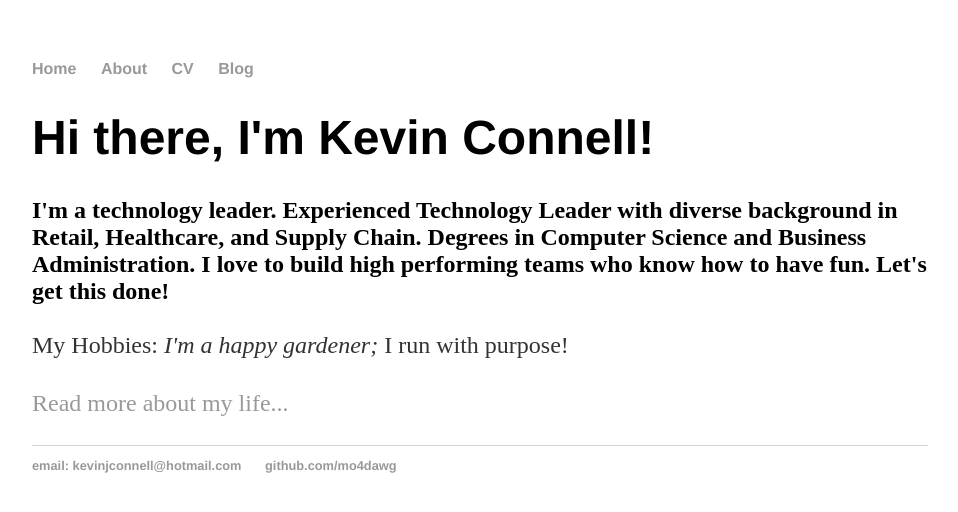
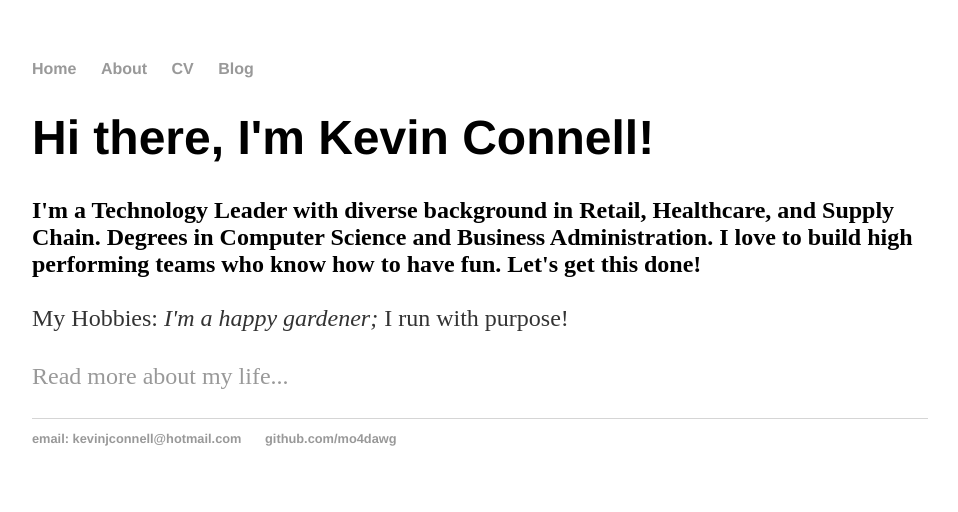
Before and after one commit to mo4dawg/mo4dawg.github.io, a Jekyll site: the page built from index.html, in a window 1280 px wide. Shown: the top 512 px of the page, without its empty margins (160-1118 px from the left). Built offline with Jekyll 4.4.1, drawn with Linux system fonts in a browser that asks for light colours.

Commit message:
Update index.html

```diff
--- a/index.html
+++ b/index.html
@@ -6,7 +6,7 @@
     <div class="blurb">
         <h1>Hi there, I'm Kevin Connell!</h1>
         <span></span>
-		<h2>I'm a technology leader.  Experienced Technology Leader with diverse background in Retail, Healthcare, and Supply Chain.  Degrees in Computer Science and Business Administration.  I love to build high performing teams who know how to have fun.  Let's get this done!</h2>
+		<h2>I'm a Technology Leader with diverse background in Retail, Healthcare, and Supply Chain.  Degrees in Computer Science and Business Administration.  I love to build high performing teams who know how to have fun.  Let's get this done!</h2>
 		<p>My Hobbies: <em>I'm a happy gardener; </em> I run with purpose! </p>
 		<p><span><a href="/about"> Read more about my life...</a></p></span>
     </div><!-- /.blurb -->
```
